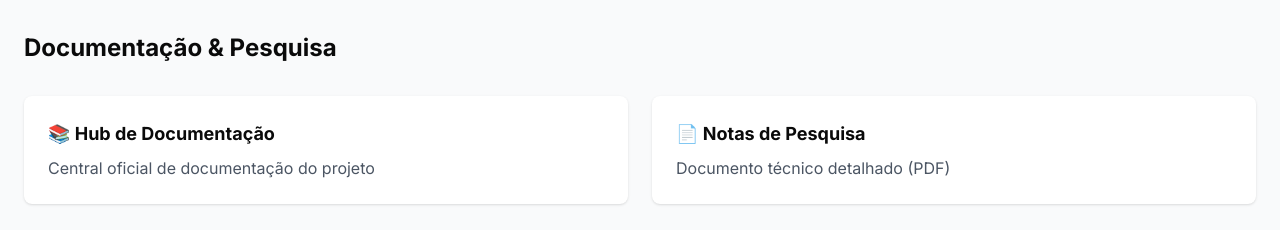
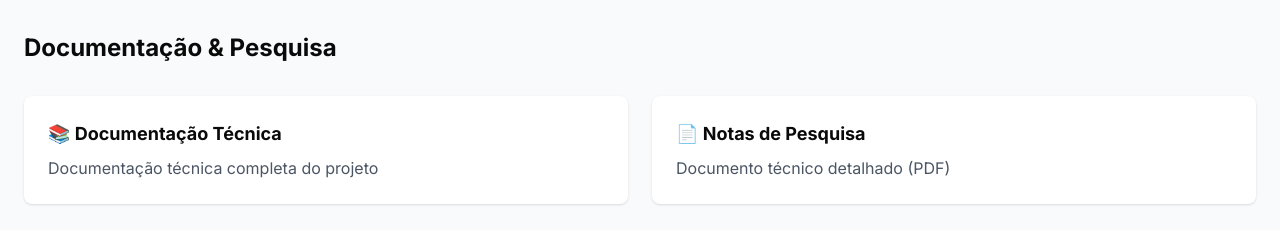
Before and after one commit to anderson-ufrj/cidadao.ai-hub, a Next.js app: page /pt in a window 1280 px wide. Shown: the part 2220-2450 px from the top of the page. Built offline with nearby package versions, Linux system fonts and the light colour scheme.

Commit message:
fix: update documentation link to technical docs intro page

```diff
--- a/app/pt/page.tsx
+++ b/app/pt/page.tsx
@@ -145,10 +145,10 @@ export default function PTPage() {
           <div className="mb-16">
             <h2 className="text-2xl font-bold mb-8">Documentação & Pesquisa</h2>
             <div className="grid grid-cols-1 md:grid-cols-2 gap-6">
-              <Link href="https://anderson-ufrj.github.io/cidadao.ai-docs/"
+              <Link href="https://anderson-ufrj.github.io/cidadao.ai-technical-docs/docs/intro"
                     className="p-6 bg-white dark:bg-gray-800 rounded-lg shadow hover:shadow-lg transition-shadow">
-                <h3 className="font-bold text-lg mb-2">📚 Hub de Documentação</h3>
-                <p className="text-gray-600 dark:text-gray-400">Central oficial de documentação do projeto</p>
+                <h3 className="font-bold text-lg mb-2">📚 Documentação Técnica</h3>
+                <p className="text-gray-600 dark:text-gray-400">Documentação técnica completa do projeto</p>
               </Link>
               <Link href="https://cidadao-ai-frontend.vercel.app/Notas-de-Pesquisa.pdf"
                     className="p-6 bg-white dark:bg-gray-800 rounded-lg shadow hover:shadow-lg transition-shadow">
```
